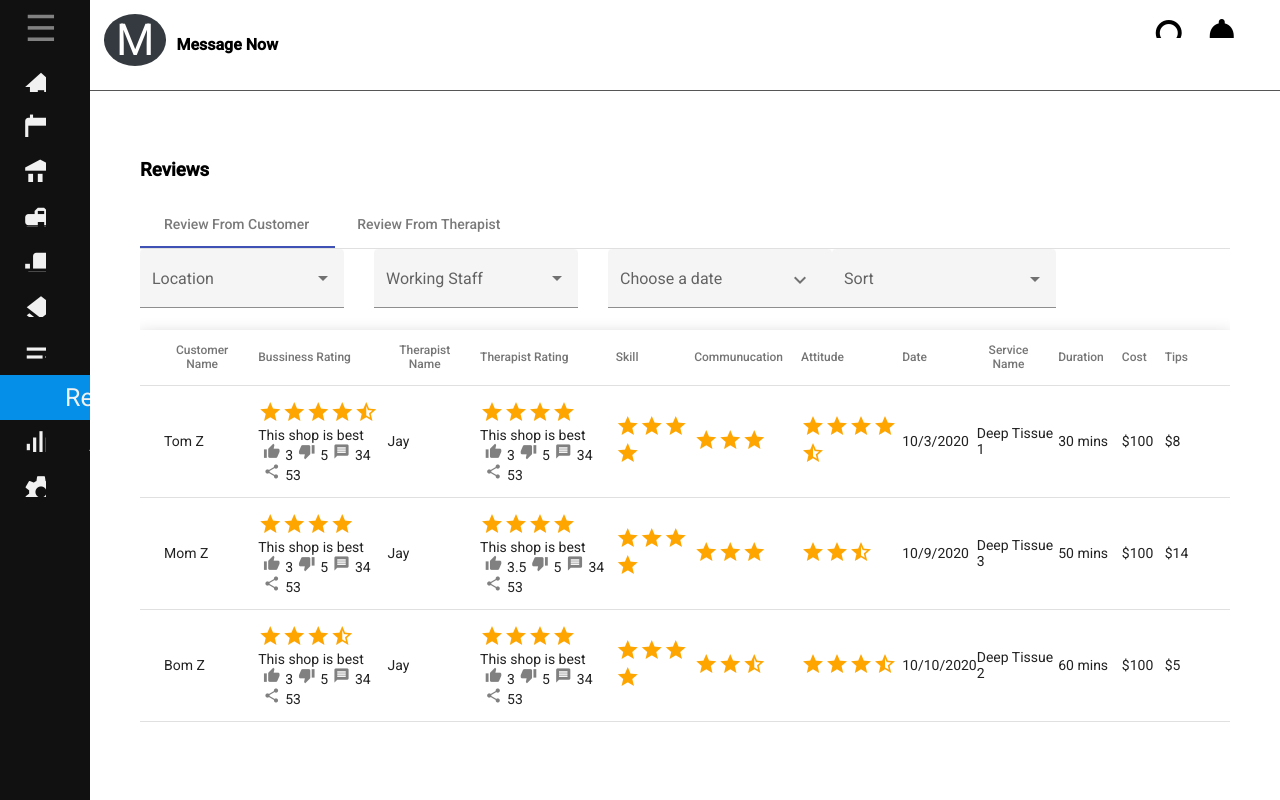
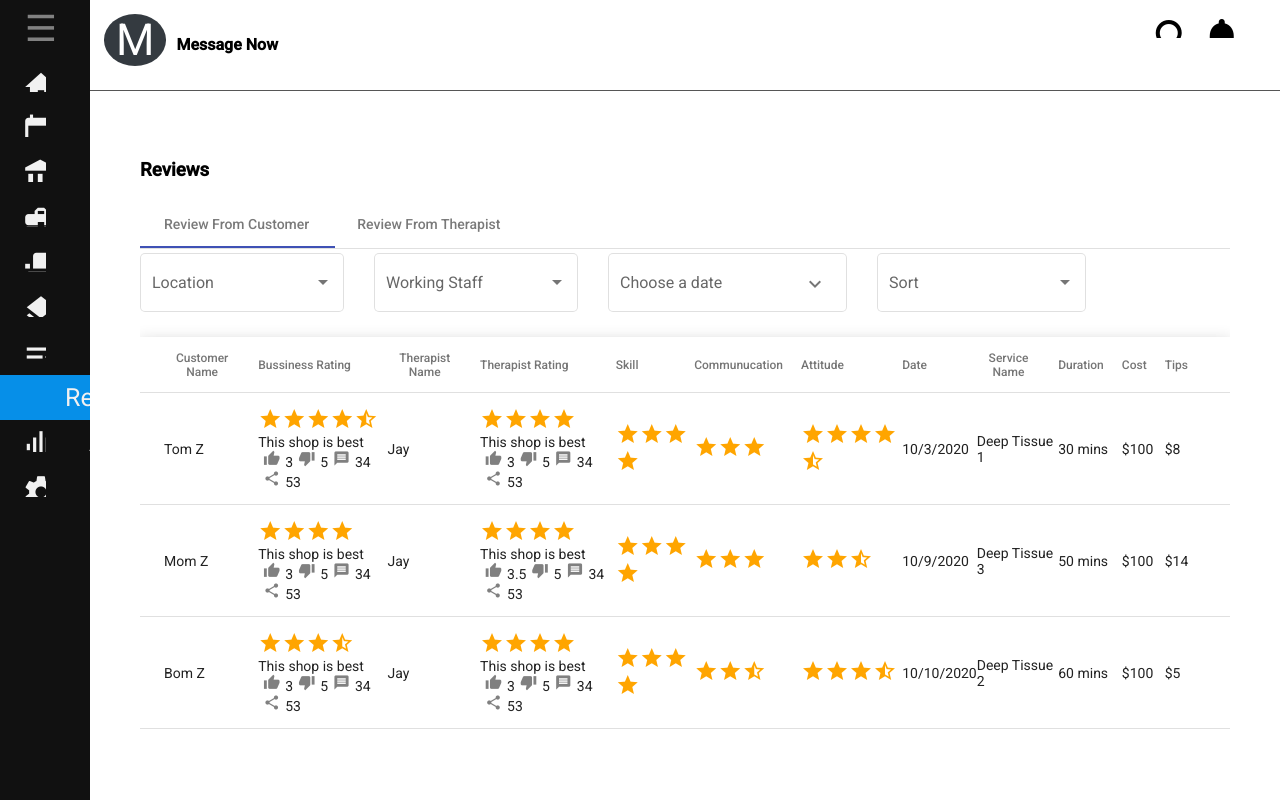
Before and after one commit to kavishsoam/angular-flex-material-s, an Angular app: page /reviews in a window 1280 px wide. Built offline with nearby package versions, Linux system fonts and the light colour scheme; what @amcharts/amcharts4 would draw is missing.

Commit message:
review popup

```diff
--- /dev/null
+++ b/src/app/components/reviews/dialog-comment-dialog/dialog-comment-dialog.component.html
@@ -0,0 +1,87 @@
+<div mat-dialog-title>
+  <div fxLayout="row" fxLayoutAlign="start center">
+    <div class="name-div" [ngStyle]="{'background-color': data.item.bgColor}">{{data.item.name.charAt(0)}}
+    </div>
+    <div fxLayout="column" fxLayoutAlign="start start">
+      <div>{{data.item.name}} <span><i class="material-icons recommends">textsms</i></span> <span
+          class="font-15 grey-text">recommends</span> {{data.item.therapistName}}</div>
+      <div class="font-15 grey-text">{{moment(data.item.date, "MM/DD/YYYY").format("DD MMMM")}}</div>
+    </div>
+  </div>
+</div>
+<div mat-dialog-content>
+  <div fxLayout="column" fxLayoutAlign="space-around stretch">
+    <div>
+      <h3>{{data.item.businessDetail}}</h3>
+    </div>
+
+  </div>
+  <div fxLayout="row" fxLayoutAlign="space-between  center" class=" mb-14">
+    <div>
+      <i class="material-icons green-text pointer">thumb_up</i>
+      <span class="grey-text">{{data.item.therapistName}}</span>
+    </div>
+    <div>
+      {{data.item.replies?.length || 0}} comments
+    </div>
+  </div>
+  <div fxLayout="row" fxLayoutAlign="space-between center" class="border">
+    <div>
+      <i class="material-icons grey-text pointer">thumb_up</i><span>Like</span>
+    </div>
+    <div>
+      <i class="material-icons grey-text pointer">thumb_down</i><span>Dislike</span>
+    </div>
+    <div (click)="data.item.comment = !data.item.comment">
+      <i class="material-icons grey-text pointer">message</i><span>Comment</span>
+    </div>
+    <div>
+      <div fxLayout="row" fxLayoutAlign="start center" class="width-100">
+        <div class="name-small-div" [ngStyle]="{'background-color': 'orange'}">
+          {{data.item.therapistName.charAt(0)}}
+        </div>
+        <i class="material-icons grey-text pointer">arrow_drop_down</i><span></span>
+      </div>
+    </div>
+  </div>
+  <div fxLayout="row" fxLayoutAlign="start center" class=" mb-14" *ngFor="let reply of data.item.replies">
+    <div>
+      <div class="name-div" [ngStyle]="{'background-color': reply.bgColor}">
+        {{reply.name.charAt(0)}}
+      </div>
+    </div>
+    <div fxLayout="column" fxLayoutAlign="start start">
+      <div class="comment-box">
+        <h4 class="m-0">{{reply.name}}</h4>
+        <div>{{reply.businessDetail}}</div>
+      </div>
+      <div fxLayout="row" fxLayoutAlign="space-around center" fxLayoutGap="30px">
+        <div class="grey-text">
+          Like
+        </div>
+        <div class="grey-text">
+          Reply
+        </div>
+        <div>
+          Commented by <span class="font-bold">{{reply.name}}</span>
+        </div>
+        <div class="grey-text">
+          <i class="material-icons">info_outline</i> {{moment(reply.date, "MM/DD/YYYY").fromNow(true)}}
+        </div>
+      </div>
+    </div>
+  </div>
+</div>
+<div mat-dialog-actions *ngIf="data.item.comment">
+  <div fxLayout="row" fxLayoutAlign="start start" class="width-100">
+    <div class="name-div" [ngStyle]="{'background-color': 'orange'}">
+      {{data.item.therapistName.charAt(0)}}
+    </div>
+    <div fxFlex>
+      <mat-form-field appearance="outline" class="width-100">
+        <mat-label>{{'Comment as' + data.item.therapistName}}</mat-label>
+        <input matInput placeholder="Comment" [(ngModel)]="commnet" (keyup.enter)="addComment()">
+      </mat-form-field>
+    </div>
+  </div>
+</div>
--- /dev/null
+++ b/src/app/components/reviews/dialog-comment-dialog/dialog-comment-dialog.component.scss
@@ -0,0 +1,85 @@
+.name-div {
+  font-size: 35px;
+  height: 60px;
+  width: 60px;
+  margin-right: 10px;
+  color: #fff;
+  text-align: center;
+  line-height: 1.7;
+  border-radius: 50%;
+  -webkit-border-radius: 50%;
+  -moz-border-radius: 50%;
+  -ms-border-radius: 50%;
+  -o-border-radius: 50%;
+}
+
+.name-small-div {
+  font-size: 35px;
+  height: 40px;
+  width: 40px;
+  margin-right: 10px;
+  color: #fff;
+  text-align: center;
+  line-height: 1;
+  border-radius: 50%;
+  -webkit-border-radius: 50%;
+  -moz-border-radius: 50%;
+  -ms-border-radius: 50%;
+  -o-border-radius: 50%;
+}
+
+.font-15 {
+  font-size: 15px;
+}
+
+.grey-text {
+  color: gray;
+}
+
+.green-text {
+  color: green;
+}
+
+.recommends {
+  font-size: 23px;
+  color: crimson;
+  margin: 0 7px;
+}
+
+.width-100 {
+  width: 100%;
+}
+
+.border {
+  border-bottom: 1px solid #eee;
+  border-top: 1px solid #eee;
+  padding: 20px;
+}
+
+.material-icons {
+  vertical-align: middle;
+  margin: 0 7px;
+}
+
+.pointer {
+  cursor: pointer;
+}
+
+.mb-14 {
+  margin-bottom: 14px;
+}
+
+.m-0 {
+  margin: 0;
+}
+
+.font-bold {
+  font-weight: bold;
+}
+
+.comment-box {
+  background-color: #e6eaff;
+  padding: 15px;
+  border-radius: 25px;
+  margin: 5px;
+}
--- /dev/null
+++ b/src/app/components/reviews/dialog-comment-dialog/dialog-comment-dialog.component.ts
@@ -0,0 +1,37 @@
+import { Component, OnInit, Inject } from '@angular/core';
+import { MatDialogRef, MAT_DIALOG_DATA } from '@angular/material/dialog';
+import * as Moment from 'moment';
+@Component({
+  selector: 'app-dialog-comment-dialog',
+  templateUrl: './dialog-comment-dialog.component.html',
+  styleUrls: ['./dialog-comment-dialog.component.scss']
+})
+export class DialogCommentDialogComponent implements OnInit {
+  moment: any = Moment;
+  commnet = '';
+  constructor(
+    public dialogRef: MatDialogRef<DialogCommentDialogComponent>,
+    @Inject(MAT_DIALOG_DATA) public data: any) { }
+
+  onNoClick(): void {
+    this.dialogRef.close();
+  }
+
+
+  ngOnInit() {
+  }
+
+  addComment() {
+    this.data.item.replies.push({
+      businessDetail: this.commnet,
+      businessLike: 0,
+      businessDislike: 0,
+      date: this.moment().format('MM/DD/YYYY'),
+      name: 'Jay',
+      bgColor: 'grey',
+      replies: []
+    });
+    this.commnet = "";
+  }
+
+}
--- a/src/app/components/reviews/reviews.component.html
+++ b/src/app/components/reviews/reviews.component.html
@@ -16,7 +16,7 @@
                 <div fxLayout="row" fxLayoutAlign="space-between center" fxLayoutGap="30px" fxLayoutGap.xs="0px"
                   fxLayout.xs="column">
                   <div fxFlex="100" fxFlex.sm="50" fxFlex.md="50" fxFlex.lg="50" fxFlex.xl="50" class="border-block">
-                    <mat-form-field appearance="fill" class="width-100">
+                    <mat-form-field appearance="outline" class="width-100">
                       <mat-label>Location</mat-label>
                       <mat-select name="location" [(ngModel)]="location" (selectionChange)="onLocationChange()"
                         multiple>
@@ -29,7 +29,7 @@
                     </mat-form-field>
                   </div>
                   <div fxFlex="100" fxFlex.sm="50" fxFlex.md="50" fxFlex.lg="50" fxFlex.xl="50" class="border-block">
-                    <mat-form-field appearance="fill" class="width-100">
+                    <mat-form-field appearance="outline" class="width-100">
                       <mat-label>Working Staff</mat-label>
                       <mat-select name="location" [(ngModel)]="staff" (selectionChange)="onSatffChange()" multiple>
                         <mat-option (click)="toggleAllSelection('staff')" [value]="allSatffSelected">All</mat-option>
@@ -40,10 +40,10 @@
                     </mat-form-field>
                   </div>
                 </div>
-                <div fxLayout="row" fxLayoutAlign="space-between center"
-                  fxLayout.xs="column">
+                <div fxLayout="row" fxLayoutAlign="space-between center" fxLayoutGap="30px" fxLayoutGap.xs="0px"
+                fxLayout.xs="column">
                   <div fxFlex.sm="50" fxFlex.md="50" fxFlex.lg="50" fxFlex.xl="50" class="border-block">
-                    <!-- <mat-form-field appearance="fill">
+                    <!-- <mat-form-field appearance="outline">
                       <mat-label>Time Range</mat-label>
                       <mat-date-range-input [rangePicker]="picker">
                         <input matInput placeholder="Start date" [(ngModel)]="startDate">
@@ -52,7 +52,7 @@
                       <mat-datepicker-toggle matSuffix [for]="picker"></mat-datepicker-toggle>
                       <mat-date-range-picker #picker></mat-date-range-picker>
                     </mat-form-field> -->
-                    <mat-form-field class="width-100" appearance="fill">
+                    <mat-form-field class="width-100" appearance="outline">
                       <mat-label>Choose a date</mat-label>
                       <input matInput [matDatepicker]="picker" (focus)="picker.open()">
                       <mat-datepicker-toggle matSuffix [for]="picker">
@@ -62,7 +62,7 @@
                     </mat-form-field>
                   </div>
                   <div fxFlex="100" fxFlex.sm="50" fxFlex.md="50" fxFlex.lg="50" fxFlex.xl="50" class="border-block">
-                    <mat-form-field appearance="fill" class="width-100">
+                    <mat-form-field appearance="outline" class="width-100">
                       <mat-label>Sort</mat-label>
                       <mat-select name="location" [(ngModel)]="sort">
                         <mat-option *ngFor="let sort of sorts" [value]="sort.value">
@@ -98,10 +98,13 @@
                           {{item.businessDetail}}
                         </div>
 
-                        <div><span><i class="material-icons grey-text">thumb_up</i></span><span>{{item.businessLike}}</span><span><i
-                              class="material-icons grey-text">thumb_down</i></span><span>{{item.businessDislike}}</span><span><i
-                              class="material-icons grey-text">message</i></span><span>{{item.businessMessage}}</span><span><i
-                              class="material-icons grey-text">share</i></span><span>{{item.businessShare}}</span>
+                        <div><span><i class="material-icons pointer grey-text"
+                              (click)="item.businessLike = item.businessLike + 1">thumb_up</i></span><span>{{item.businessLike}}</span><span><i
+                              class="material-icons pointer grey-text"
+                              (click)="item.businessDislike = item.businessDislike + 1">thumb_down</i></span><span>{{item.businessDislike}}</span><span><i
+                              class="material-icons pointer grey-text"
+                              (click)="openCommentDialog(item, 'customer')">message</i></span><span>{{item.businessMessage}}</span><span><i
+                              class="material-icons pointer grey-text">share</i></span><span>{{item.businessShare}}</span>
                         </div>
                       </div>
                     </td>
@@ -127,10 +130,10 @@
                         <div>
                           {{item.therapistDetail}}
                         </div>
-                        <div><span><i class="material-icons grey-text">thumb_up</i></span><span>{{item.therapistLike}}</span><span><i
-                              class="material-icons grey-text">thumb_down</i></span><span>{{item.therapistDislike}}</span><span><i
-                              class="material-icons grey-text">message</i></span><span>{{item.therapistMessage}}</span><span><i
-                              class="material-icons grey-text">share</i></span><span>{{item.therapistShare}}</span>
+                        <div><span><i class="material-icons pointer grey-text">thumb_up</i></span><span>{{item.therapistLike}}</span><span><i
+                              class="material-icons pointer grey-text">thumb_down</i></span><span>{{item.therapistDislike}}</span><span><i
+                              class="material-icons pointer grey-text">message</i></span><span>{{item.therapistMessage}}</span><span><i
+                              class="material-icons pointer grey-text">share</i></span><span>{{item.therapistShare}}</span>
                         </div>
                       </div>
                     </td>
@@ -257,10 +260,10 @@
                           </div>
 
                           <div><span><i
-                                class="material-icons grey-text">thumb_up</i></span><span>{{item.businessLike}}</span><span><i
-                                class="material-icons grey-text">thumb_down</i></span><span>{{item.businessDislike}}</span><span><i
-                                class="material-icons grey-text">message</i></span><span>{{item.businessMessage}}</span><span><i
-                                class="material-icons grey-text">share</i></span><span>{{item.businessShare}}</span>
+                                class="material-icons pointer grey-text">thumb_up</i></span><span>{{item.businessLike}}</span><span><i
+                                class="material-icons pointer grey-text">thumb_down</i></span><span>{{item.businessDislike}}</span><span><i
+                                class="material-icons pointer grey-text">message</i></span><span>{{item.businessMessage}}</span><span><i
+                                class="material-icons pointer grey-text">share</i></span><span>{{item.businessShare}}</span>
                           </div>
                         </div>
 
@@ -281,10 +284,10 @@
                             {{item.therapistDetail}}
                           </div>
                           <div><span><i
-                                class="material-icons grey-text">thumb_up</i></span><span>{{item.therapistLike}}</span><span><i
-                                class="material-icons grey-text">thumb_down</i></span><span>{{item.therapistDislike}}</span><span><i
-                                class="material-icons grey-text">message</i></span><span>{{item.therapistMessage}}</span><span><i
-                                class="material-icons grey-text">share</i></span><span>{{item.therapistShare}}</span>
+                                class="material-icons pointer grey-text">thumb_up</i></span><span>{{item.therapistLike}}</span><span><i
+                                class="material-icons pointer grey-text">thumb_down</i></span><span>{{item.therapistDislike}}</span><span><i
+                                class="material-icons pointer grey-text">message</i></span><span>{{item.therapistMessage}}</span><span><i
+                                class="material-icons pointer grey-text">share</i></span><span>{{item.therapistShare}}</span>
                           </div>
                         </div>
 
@@ -350,10 +353,10 @@
             </mat-tab>
             <mat-tab label="Review From Therapist">
 
-              <div fxLayout="row" fxLayoutAlign="space-between start" fxLayoutGap="30px" fxLayoutGap.xs="0px"
+              <div fxLayout="row" fxLayoutAlign="start start" fxLayoutGap="30px" fxLayoutGap.xs="0px"
                 fxLayout.xs="column">
                 <div fxFlex="100" fxFlex.sm="25" fxFlex.md="25" fxFlex.lg="25" fxFlex.xl="20" class="border-block">
-                  <mat-form-field appearance="fill" class="width-100">
+                  <mat-form-field appearance="outline" class="width-100">
                     <mat-label>Location</mat-label>
                     <mat-select name="location" [(ngModel)]="locationInTherapist" (selectionChange)="onLocationChange()"
                       multiple>
@@ -368,7 +371,7 @@
 
                 <div fxFlex="100" fxFlex.sm="25" fxFlex.md="25" fxFlex.lg="25" fxFlex.xl="20" class="border-block">
 
-                  <mat-form-field class="width-100" appearance="fill">
+                  <mat-form-field class="width-100" appearance="outline">
                     <mat-label>Choose a date</mat-label>
                     <input matInput [matDatepicker]="picker1" (focus)="picker1.open()">
                     <mat-datepicker-toggle matSuffix [for]="picker1">
@@ -378,7 +381,7 @@
                   </mat-form-field>
                 </div>
                 <div fxFlex="100" fxFlex.sm="25" fxFlex.md="25" fxFlex.lg="25" fxFlex.xl="20" class="border-block">
-                  <mat-form-field appearance="fill" class="width-100">
+                  <mat-form-field appearance="outline" class="width-100">
                     <mat-label>Sort</mat-label>
                     <mat-select name="location" [(ngModel)]="sort">
                       <mat-option *ngFor="let sort of sorts" [value]="sort.value">
@@ -419,10 +422,10 @@
                         <div>
                           {{item.therapistDetail}}
                         </div>
-                        <div><span><i class="material-icons grey-text">thumb_up</i></span><span>{{item.therapistLike}}</span><span><i
-                              class="material-icons grey-text">thumb_down</i></span><span>{{item.therapistDislike}}</span><span><i
-                              class="material-icons grey-text">message</i></span><span>{{item.therapistMessage}}</span><span><i
-                              class="material-icons grey-text">share</i></span><span>{{item.therapistShare}}</span>
+                        <div><span><i class="material-icons pointer grey-text">thumb_up</i></span><span>{{item.therapistLike}}</span><span><i
+                              class="material-icons pointer grey-text">thumb_down</i></span><span>{{item.therapistDislike}}</span><span><i
+                              class="material-icons pointer grey-text">message</i></span><span>{{item.therapistMessage}}</span><span><i
+                              class="material-icons pointer grey-text">share</i></span><span>{{item.therapistShare}}</span>
                         </div>
                       </div>
                     </td>
@@ -433,7 +436,7 @@
                     <th mat-header-cell *matHeaderCellDef mat-sort-header> Date </th>
                     <td mat-cell *matCellDef="let item">
                       <div fxLayout="row" fxLayoutAlign="start center">
-                        <div>{{moment(item.submitDate, "MM-DD-YYYY").format("MMM DD YYYY")}}</div>
+                        <div>{{moment(item.submitDate, "MM/DD/YYYY").format("MMM DD YYYY")}}</div>
                       </div>
                     </td>
                   </ng-container>
--- a/src/app/components/reviews/reviews.component.scss
+++ b/src/app/components/reviews/reviews.component.scss
@@ -52,6 +52,10 @@
   margin: 0 5px;
 }
 
+.pointer {
+  cursor: pointer;
+}
+
 @media screen and (max-width: 450px),
 (min-device-width: 450px) and (max-device-width: 450px) {
   .p-50 {
@@ -67,7 +71,8 @@
   }
 }
 
-::ng-deep table {
+::ng-deep .therapist,
+::ng-deep .customer {
   width: 100%;
 
   td.mat-cell {
@@ -91,7 +96,8 @@
     display: block;
   }
 
-  ::ng-deep table {
+  ::ng-deep table.therapist,
+  ::ng-deep table.customer {
     tbody {
       display: block;
     }
--- a/src/app/components/reviews/reviews.component.ts
+++ b/src/app/components/reviews/reviews.component.ts
@@ -3,6 +3,8 @@ import * as _ from 'lodash';
 import * as Moment from 'moment';
 import { MatSort, Sort } from '@angular/material/sort';
 import { MatTableDataSource } from '@angular/material/table';
+import { MatDialog } from '@angular/material/dialog';
+import { DialogCommentDialogComponent } from './dialog-comment-dialog/dialog-comment-dialog.component';
 
 
 @Component({
@@ -60,7 +62,18 @@ export class ReviewsComponent implements OnInit, AfterViewInit {
       serviceName: 'Deep Tissue 1',
       duration: 30,
       cost: 100,
-      tips: 8
+      tips: 8,
+      replies: [
+        {
+          businessDetail: 'Thank you so much Tom Z',
+          businessLike: 3,
+          businessDislike: 5,
+          date: '10/4/2020',
+          name: 'Jay',
+          bgColor: 'grey',
+          replies: []
+        }
+      ]
     },
     {
       name: 'Mom Z',
@@ -85,7 +98,27 @@ export class ReviewsComponent implements OnInit, AfterViewInit {
       serviceName: 'Deep Tissue 3',
       duration: 50,
       cost: 100,
-      tips: 14
+      tips: 14,
+      replies: [
+        {
+          businessDetail: 'Thank you so much Mom Z',
+          businessLike: 3,
+          businessDislike: 5,
+          date: '10/4/2020',
+          name: 'Jay',
+          bgColor: 'grey',
+          replies: []
+        },
+        {
+          businessDetail: 'Good work..Thank you so much Mom Z',
+          businessLike: 3,
+          businessDislike: 5,
+          date: '10/4/2020',
+          name: 'Sona',
+          bgColor: 'grey',
+          replies: []
+        }
+      ]
     },
     {
       name: 'Bom Z',
@@ -165,7 +198,7 @@ export class ReviewsComponent implements OnInit, AfterViewInit {
   @ViewChild(MatSort) sortTable: MatSort;
   @ViewChild(MatSort) sortTable2: MatSort;
 
-  constructor() {
+  constructor(public dialog: MatDialog) {
   }
 
   ngOnInit() {
@@ -208,4 +241,18 @@ export class ReviewsComponent implements OnInit, AfterViewInit {
     }
   }
 
+  openCommentDialog(item, type): void {
+    let data = {};
+    data = { item }
+    const dialogRef = this.dialog.open(DialogCommentDialogComponent, {
+      width: '40%',
+      data
+    });
+
+    dialogRef.afterClosed().subscribe(result => {
+      console.log('The dialog was closed');
+      console.log(result);
+    });
+  }
+
 }
```
Also changed, not shown: src/app/components/reviews/reviews.module.ts (+6 -2 lines), src/app/components/resources/dialog-room-dialog/dialog-room-dialog.component.ts (line endings or trailing spaces), 1 other file (tests, documents, lock files or other folders).
